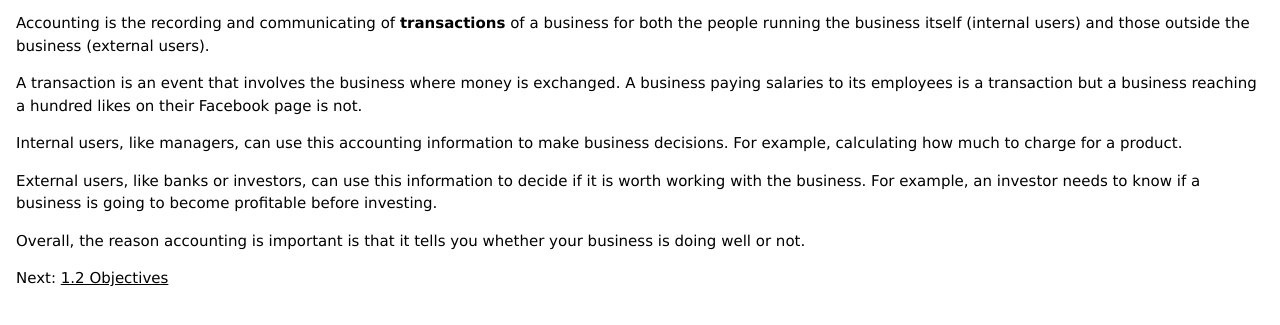
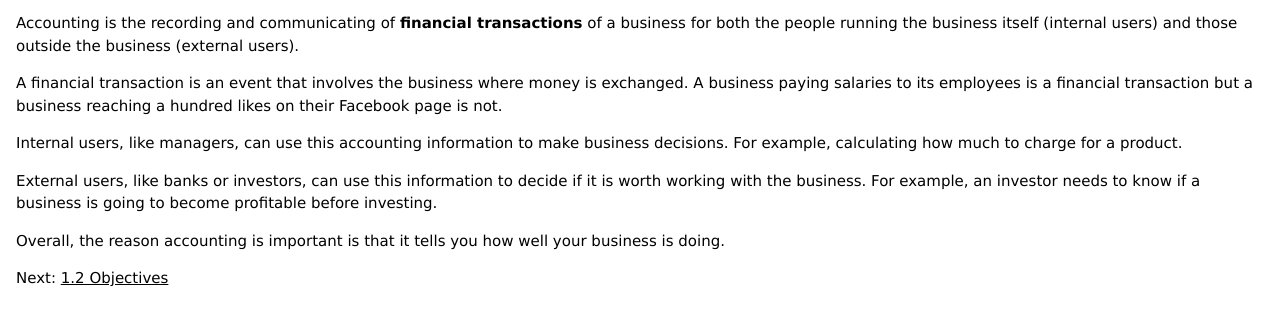
Before and after one commit to klihonga11/Za-Malonda, a plain HTML site: page pages/en/what_is_accounting/introduction.html in a window 1280 px wide. Shown: the part 67-392 px from the top of the page. Drawn offline with Linux system fonts and the light colour scheme.

Commit message:
Review page

```diff
--- a/pages/en/what_is_accounting/introduction.html
+++ b/pages/en/what_is_accounting/introduction.html
@@ -7,22 +7,21 @@
     </head>
     <body class="w3-container">
         <h1>1.1 Introduction</h1>
-        <p>Accounting is the recording and communicating of <strong>transactions</strong> of a business for both
+        <p>Accounting is the recording and communicating of <strong>financial transactions</strong> of a business for both
             the people running the business itself (internal users) and those outside the
             business (external users).</p>
-        <p>A transaction is an event that involves the business where money is exchanged.
-            A business paying salaries to its employees is a transaction but a business reaching
+        <p>A financial transaction is an event that involves the business where money is exchanged.
+            A business paying salaries to its employees is a financial transaction but a business reaching
             a hundred likes on their Facebook page is not.</p>
         <p>Internal users, like managers, can use this accounting information to make business decisions.
             For example, calculating how much to charge for a product.</p>
         <p>External users, like banks or investors, can use this information to decide if it is worth
             working with the business. For example, an investor needs to know if a business is going to
             become profitable before investing.</p>
-        <p>Overall, the reason accounting is important is that it tells you whether your business is doing
-            well or not.</p>
+        <p>Overall, the reason accounting is important is that it tells you how well your business is doing.</p>
 
         <footer>
-            <span>Next: <a href="./objectives.html">1.2 Objectives</a></span>
+            <p>Next: <a href="./objectives.html">1.2 Objectives</a></p>
         </footer>
     </body>
 </html>
```
Also changed, not shown: pages/en/what_is_accounting/objectives.html (+1 -1 lines).
